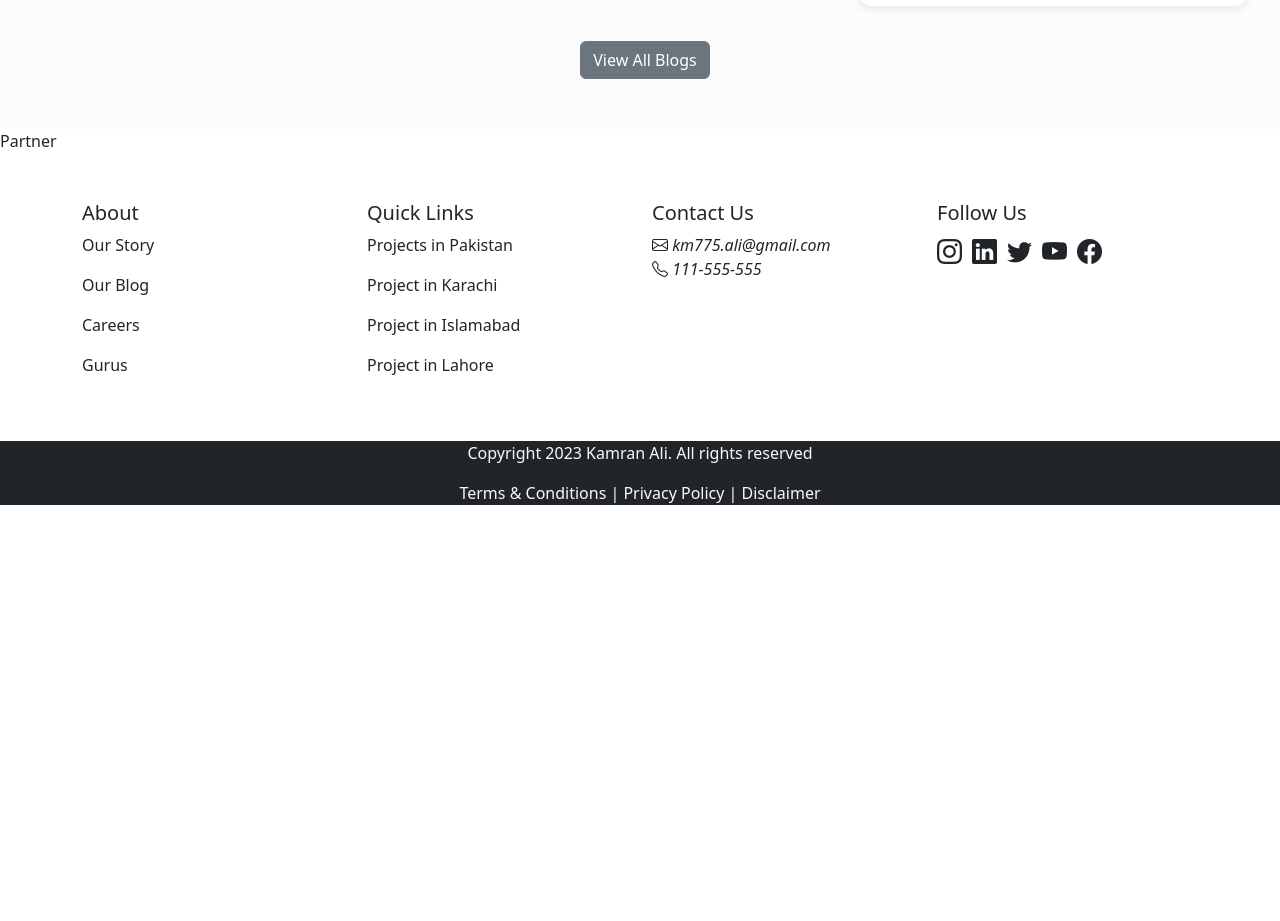
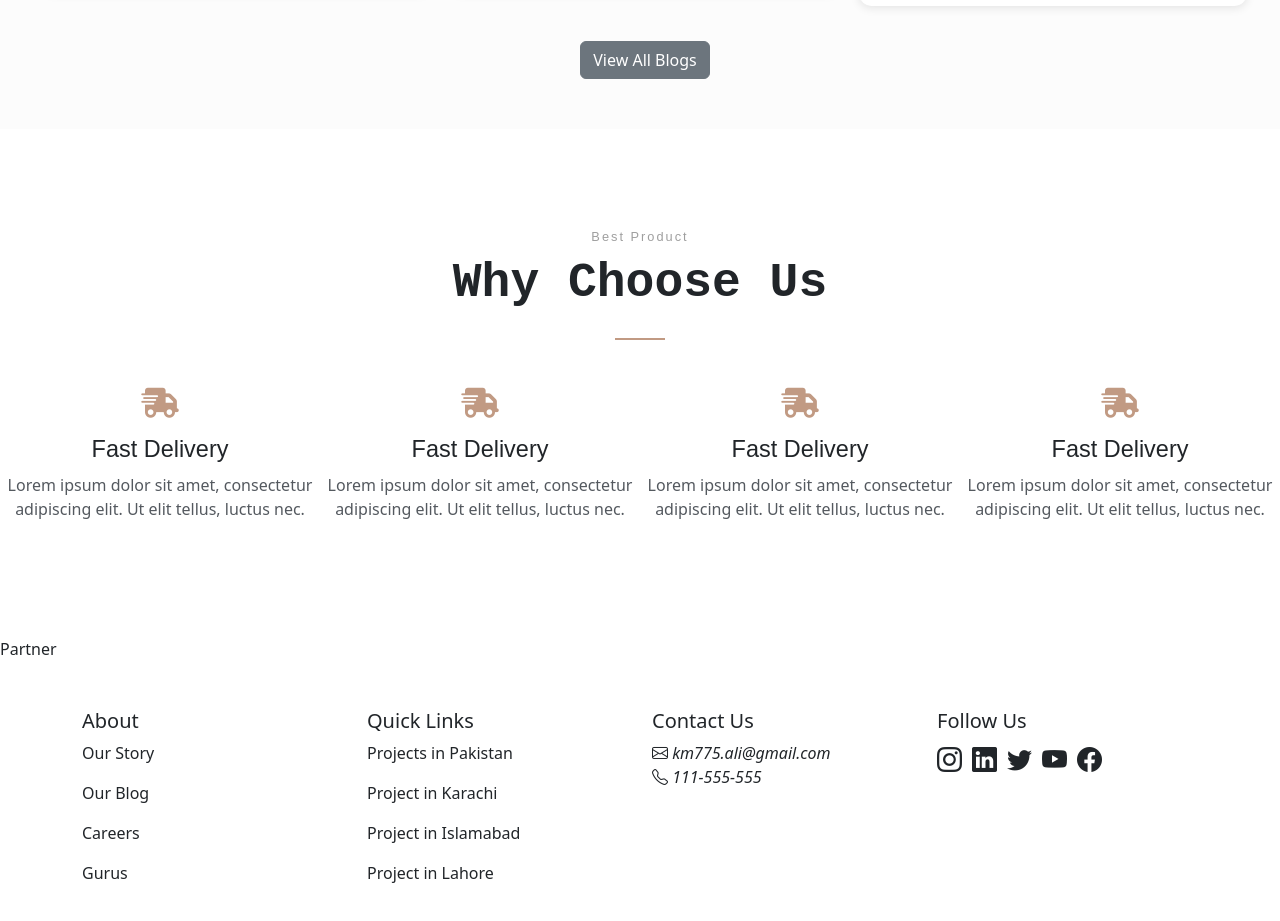
Before and after one commit to kamranalig/Ecommrace_Project, a React (Create React App) app: page / in a window 1280 px wide. Shown: the part 2059-2980 px from the top of the page. Before the commit the page ends 2580 px from the top, so only its background shows below. Built offline with nearby package versions, Linux system fonts and the light colour scheme.

Commit message:
Services component

```diff
--- a/public/index.html
+++ b/public/index.html
@@ -10,6 +10,8 @@
       content="Web site created using create-react-app"
     />
     <link rel="apple-touch-icon" href="%PUBLIC_URL%/logo192.png" />
+    <script src="https://kit.fontawesome.com/452aa49973.js" crossorigin="anonymous"></script>
+
     <!--
       manifest.json provides metadata used when your web app is installed on a
       user's mobile device or desktop. See https://developers.google.com/web/fundamentals/web-app-manifest/
--- a/src/App.js
+++ b/src/App.js
@@ -4,6 +4,7 @@ import HeroSection from './components/heroSection/HeroSection';
 import Discounts from './components/discount/Discounts';
 import Products from './commonComponent/products/Products';
 import Blogs from './components/blogs/BlogList';
+import ServiceList from './components/services/ServiceList';
 import Partner from './components/partner/Partner';
 import Footer from './commonComponent/Footer/Footer';
 
@@ -15,6 +16,7 @@ function App() {
       <Discounts/>
       <Products/>
       <Blogs/>
+      <ServiceList/>
       <Partner/>
       <Footer/>
     </>
--- /dev/null
+++ b/src/components/services/ServiceItem.jsx
@@ -0,0 +1,70 @@
+import React from 'react';
+import styles from "./ServiceItem.module.scss";
+const ServiceItem = () => {
+  return (
+    <>
+    <div className={styles.card_col}>
+        <div className={styles.card}>
+            <div className={styles.card_wrapper}>
+                <div className={styles.card_icon}>
+                    <span className={styles.icon}>
+                    <i class="fas fa-shipping-fast"></i>
+                    </span>
+                </div>
+                <div className={styles.card_text}>
+                    <h4>Fast Delivery</h4>
+                    <p>Lorem ipsum dolor sit amet, consectetur adipiscing elit. Ut elit tellus, luctus nec.</p>
+                </div>
+            </div>
+        </div>
+    </div>
+    <div className={styles.card_col}>
+        <div className={styles.card}>
+            <div className={styles.card_wrapper}>
+                <div className={styles.card_icon}>
+                    <span className={styles.icon}>
+                    <i class="fas fa-shipping-fast"></i>
+                    </span>
+                </div>
+                <div className={styles.card_text}>
+                    <h4>Fast Delivery</h4>
+                    <p>Lorem ipsum dolor sit amet, consectetur adipiscing elit. Ut elit tellus, luctus nec.</p>
+                </div>
+            </div>
+        </div>
+    </div>
+    <div className={styles.card_col}>
+        <div className={styles.card}>
+            <div className={styles.card_wrapper}>
+                <div className={styles.card_icon}>
+                    <span className={styles.icon}>
+                    <i class="fas fa-shipping-fast"></i>
+                    </span>
+                </div>
+                <div className={styles.card_text}>
+                    <h4>Fast Delivery</h4>
+                    <p>Lorem ipsum dolor sit amet, consectetur adipiscing elit. Ut elit tellus, luctus nec.</p>
+                </div>
+            </div>
+        </div>
+    </div>
+    <div className={styles.card_col}>
+        <div className={styles.card}>
+            <div className={styles.card_wrapper}>
+                <div className={styles.card_icon}>
+                    <span className={styles.icon}>
+                    <i class="fas fa-shipping-fast"></i>
+                    </span>
+                </div>
+                <div className={styles.card_text}>
+                    <h4>Fast Delivery</h4>
+                    <p>Lorem ipsum dolor sit amet, consectetur adipiscing elit. Ut elit tellus, luctus nec.</p>
+                </div>
+            </div>
+        </div>
+    </div>
+    </>
+  )
+}
+
+export default ServiceItem;
--- /dev/null
+++ b/src/components/services/ServiceItem.module.scss
@@ -0,0 +1,45 @@
+.card_col{
+    width: 25%;
+    .card{
+        display: flex;
+        position: relative;
+    width: 100%;
+    flex-wrap: wrap;
+    align-content: flex-start;
+    .card_wrapper{
+        display: block;
+        text-align: center;
+        .card_icon{
+          margin-bottom: 10px;
+            margin-right: auto;
+            margin-left: auto;
+            .icon{
+                fill: #c19a83;
+                color: #c19a83;
+                border-color: #c19a83;
+                font-size: 30px;
+            }
+        }
+        .card_text{
+            h4{
+                margin-bottom: 10px;
+                font-size: 1.4666666666667rem;
+                line-height: 1.2em;
+                font-weight: 400;
+                font-family: 'Oswald',sans-serif;
+                text-transform: none;
+            }
+            p{
+                color: #54595F;
+                border: 0;
+                font-size: 100%;
+                font-style: inherit;
+                font-weight: inherit;
+                outline: 0;
+                padding: 0;
+                vertical-align: baseline;
+            }
+        }
+    }
+    }
+}
--- /dev/null
+++ b/src/components/services/ServiceList.jsx
@@ -0,0 +1,31 @@
+import React from 'react';
+import styles from "./ServiceList.module.scss";
+import ServiceItem from './ServiceItem';
+const ServiceList = () => {
+  return (
+    <div className={styles.section}>
+        <div className={styles.container}>
+            <div className={styles.services_section}>
+                <div className={styles.services}>
+                    <div className={styles.text_top}>
+                        <h6 className={styles.services_text_top}>Best Product</h6>
+                    </div>
+                    <div className={styles.services_main_title}>
+                        <h2>Why Choose Us</h2>
+                    </div>
+                    <div className={styles.services_line}>
+                        <span className={styles.line}></span>
+                    </div>
+                    <div className={styles.services_card_section}>
+                        <div className={styles.card_section}>
+                            <ServiceItem/>
+                        </div>
+                    </div>
+                </div>
+            </div>
+        </div>
+    </div>
+  )
+}
+
+export default ServiceList;
--- /dev/null
+++ b/src/components/services/ServiceList.module.scss
@@ -0,0 +1,77 @@
+.section {
+    padding: 100px 0;
+
+    .container {
+        display: flex;
+        margin-right: auto;
+        margin-left: auto;
+        position: relative;
+        max-width: 1340px;
+
+        .services_section {
+            position: relative;
+            min-height: 1px;
+            display: flex;
+            width: 100%;
+
+            .services {
+                position: relative;
+                width: 100%;
+                flex-wrap: wrap;
+                align-content: flex-start;
+
+                .text_top {
+                    margin-bottom: 10px;
+
+                    .services_text_top {
+                        color: #00000061;
+                        letter-spacing: 2px;
+                        font-size: 0.8rem;
+                        line-height: 1.25em;
+                        text-align: center;
+                        font-weight: 400;
+                        font-family: 'Oswald', sans-serif;
+
+                    }
+                }
+
+                .services_main_title {
+                    margin-bottom: 10px;
+
+                    h2 {
+
+                        font-size: 3rem;
+                        font-weight: 700;
+                        font-family: 'Courier New', Courier, monospace;
+                        text-align: center;
+                    }
+                }
+
+                .services_line {
+                    text-align: center;
+                    padding-top: 15px;
+                    padding-bottom: 15px;
+                    display: flex;
+
+                    .line {
+                        width: 50px;
+                        margin: 0 auto;
+                        border: 1px solid #c19a83;
+                    }
+                }
+
+                .services_card_section {
+                    padding: 25px 0 0;
+
+                    .card_section {
+                        display: flex;
+                        margin-right: auto;
+                        margin-left: auto;
+                        position: relative;
+                    }
+                }
+            }
+        }
+    }
+
+}
```
